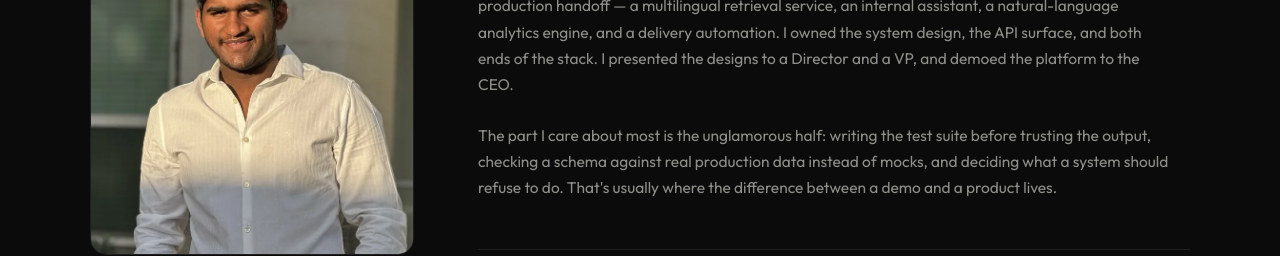
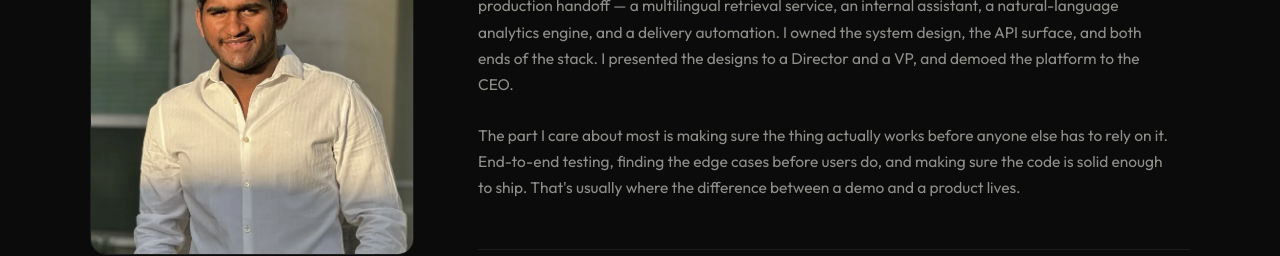
Before and after one commit to karthikreddyyalala/portfolio1, a Next.js app: page / in a window 1280 px wide. Shown: the part 10620-10876 px from the top of the page. Built offline with nearby package versions, Linux system fonts and the light colour scheme.

Commit message:
Rewrite about paragraph 3 to reflect end-to-end testing focus

```diff
--- a/src/content/profile.ts
+++ b/src/content/profile.ts
@@ -41,6 +41,6 @@
   about: [
     "I'm a senior at Arizona State studying computer science. Most of what I know about building software I learned by shipping things other people then had to rely on.",
     "This summer at Avis Budget Group I took four initiatives from a blank architecture diagram to production handoff — a multilingual retrieval service, an internal assistant, a natural-language analytics engine, and a delivery automation. I owned the system design, the API surface, and both ends of the stack. I presented the designs to a Director and a VP, and demoed the platform to the CEO.",
-    "The part I care about most is the unglamorous half: writing the test suite before trusting the output, checking a schema against real production data instead of mocks, and deciding what a system should refuse to do. That's usually where the difference between a demo and a product lives.",
+    "The part I care about most is making sure the thing actually works before anyone else has to rely on it. End-to-end testing, finding the edge cases before users do, and making sure the code is solid enough to ship. That's usually where the difference between a demo and a product lives.",
   ],
 } as const;
```
